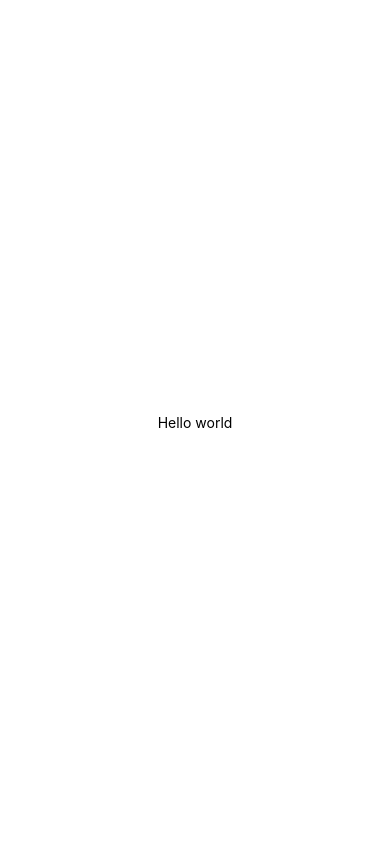
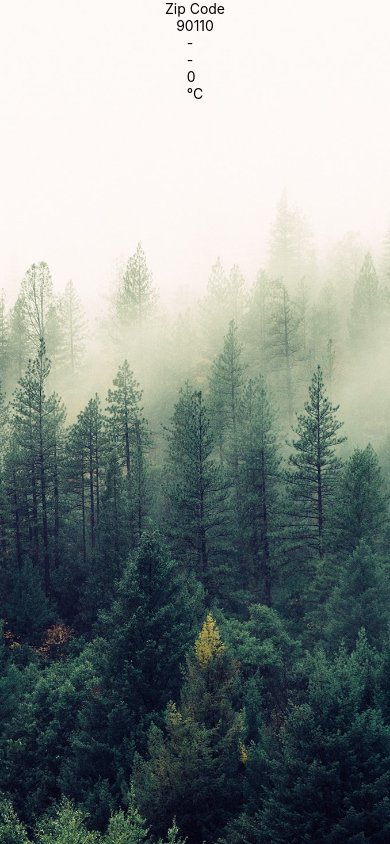
Before and after one commit to AS558/lab-react-native, a React Native app: screen / in a window 390 px wide. Built offline with nearby package versions, Linux system fonts and the light colour scheme.

Commit message:
Part 2.2 : Hello World

```diff
--- a/App.js
+++ b/App.js
@@ -1,14 +1,13 @@
 import { StatusBar } from 'expo-status-bar';
 import React from 'react';
-import { StyleSheet, Text, View } from 'react-native';
+import { StyleSheet, View } from 'react-native';
+import Weather from './components/Weather';
+import Constants from 'expo-constants'
 
 export default function App() {
-  const doIt = () => {
-    console.log("Hello foem console")
-  }
   return (
     <View style={styles.container}>
-      <Text onPress={doIt}>Hello world</Text>
+      <Weather zipCode="90110"/>
       <StatusBar style="auto" />
     </View>
   );
@@ -17,8 +16,9 @@
 const styles = StyleSheet.create({
   container: {
     flex: 1,
-    backgroundColor: '#fff',
-    alignItems: 'center',
-    justifyContent: 'center',
+    //backgroundColor: '#fff',
+    //alignItems: 'center',
+    //justifyContent: 'center',
+    paddingTop: Constants.statusBarHeight
   },
 });
--- /dev/null
+++ b/components/Forecast.js
@@ -0,0 +1,15 @@
+import React from "react";
+import { Text, View } from 'react-native';
+
+export default function Forecast(props) {
+    return (
+        <View>
+            <Text>{props.main}</Text>
+            <Text>{props.description}</Text>
+            <View>
+                <Text>{props.temp}</Text>
+                <Text>°C</Text>
+            </View>
+        </View>
+    );
+}
--- /dev/null
+++ b/components/Weather.js
@@ -0,0 +1,26 @@
+import React, { useState } from 'react';
+import { ImageBackground, Text, StyleSheet } from 'react-native';
+import Forecast from './Forecast';
+
+export default function Weather(props) {
+    const [forecastInfo, setForecastInfo] = useState({
+        main: '-',
+        description: '-',
+        temp: 0
+    })
+    return (
+        <ImageBackground source={require('../Bg.jpg')} style={styles.backdrop}>
+            <Text>Zip Code</Text>
+            <Text>{props.zipCode}</Text>
+            <Forecast {...forecastInfo} />
+        </ImageBackground>
+    );
+}
+
+const styles = StyleSheet.create({
+    backdrop: {
+        alignItems: 'center',
+        width: '100%',
+        height: '100%'
+    },
+});
```
Also changed, not shown: Bg.jpg (added).
